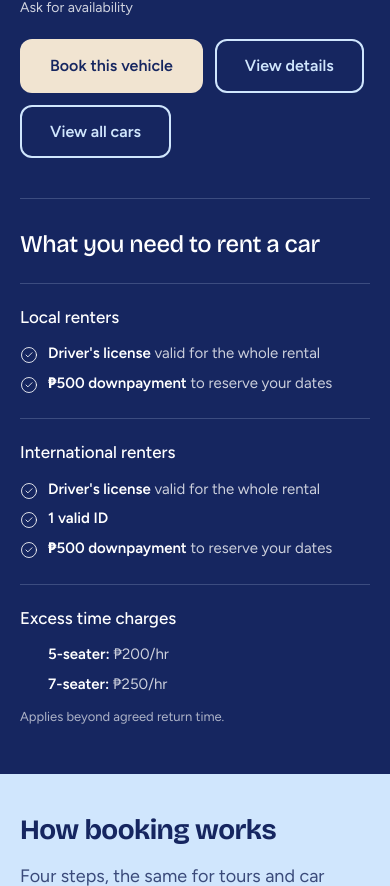
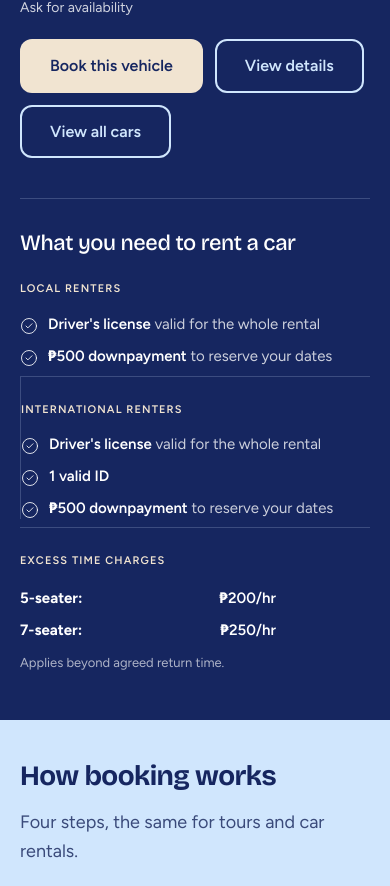
Before and after one commit to devpoohtah/Bless-CarRental, a FastAPI app: page / in a window 390 px wide. Shown: the part 4709-5595 px from the top of the page. Run offline with FastAPI, Linux system fonts and the light colour scheme.

Commit message:
minimal frontend enhancement, fixed web push notification.

```diff
--- a/app/core/security.py
+++ b/app/core/security.py
@@ -31,7 +31,7 @@ STRICT_CSP_TEMPLATE = (
     "style-src 'self' https://fonts.googleapis.com https://cdn.jsdelivr.net 'nonce-{nonce}'; "
     "font-src 'self' https://fonts.gstatic.com https://cdn.jsdelivr.net; "
     "img-src 'self' https: data: blob:; "
-    "connect-src 'self' https://cdn.jsdelivr.net https://challenges.cloudflare.com https://firestore.googleapis.com https://securetoken.googleapis.com https://identitytoolkit.googleapis.com; "
+    "connect-src 'self' https://cdn.jsdelivr.net https://challenges.cloudflare.com https://firestore.googleapis.com https://securetoken.googleapis.com https://identitytoolkit.googleapis.com https://firebaseinstallations.googleapis.com https://fcmregistrations.googleapis.com; "
     "frame-src https://challenges.cloudflare.com https://bless-rental.firebaseapp.com; "
     "base-uri 'self'; "
     "form-action 'self';"
--- a/app/static/customer/css/sections.css
+++ b/app/static/customer/css/sections.css
@@ -206,33 +206,50 @@
 
 /* Car rental requirements */
 .reqs { margin-top: 2.5rem; padding-top: 2rem; border-top: 1px solid var(--border-dark-muted); }
-.reqs h3 { font-size: 1.75rem; font-weight: 500; color: var(--text-on-dark); margin: 0 0 1.5rem; } /* 28px */
+.reqs h3 { font-size: 1.5rem; font-weight: 500; color: var(--text-on-dark); margin: 0 0 1.5rem; } /* 24px - slightly reduced */
 
-/* Each group: heading + its own grid - SAME grid for all */
-.reqs__group { margin-top: 1.75rem; padding-top: 1.25rem; border-top: 1px solid var(--border-dark-muted); } /* 28px between groups */
-.reqs__group:first-child { margin-top: 0; padding-top: 0; border-top: none; }
-.reqs__group h4 { margin: 0 0 0.75rem; font-size: 1.125rem; font-weight: 500; color: var(--text-on-dark); } /* 18px */
+/* Three-column layout */
+.reqs__columns {
+  display: grid;
+  grid-template-columns: repeat(3, 1fr);
+  gap: 0;
+  align-items: start;
+}
 
-/* Unified 3-column grid for ALL groups */
-.reqs__grid {
-  display: grid;
-  grid-template-columns: repeat(3, minmax(0, 1fr));
-  gap: 0.625rem 1.5rem; /* 10px row gap, 24px column gap */
-  align-items: start;
+/* Column dividers */
+.reqs__col {
+  padding: 0 1.5rem;
+}
+.reqs__col:not(:first-child) {
+  border-left: 1px solid rgba(208, 230, 253, 0.2); /* Powder Blue #D0E6FD @ 20% */
+}
+
+/* Column headings: uppercase, small, letter-spaced, Bone color */
+.reqs__col-title {
+  margin: 0 0 1rem;
+  font-size: 0.75rem; /* 12px */
+  font-weight: 600;
+  letter-spacing: 0.1em;
+  text-transform: uppercase;
+  color: #F1E4D1; /* Bone */
+}
+
+/* Lists inside columns */
+.reqs__list {
   margin: 0;
   padding: 0;
   list-style: none;
 }
-
-/* Items: icon + text on ONE LINE */
-.reqs__grid li {
+.reqs__list li {
   display: flex;
   align-items: flex-start;
-  gap: 0.625rem; /* 10px icon-text gap */
-  color: rgba(255,255,255,0.78); /* white @ 78% */
+  gap: 0.625rem; /* 10px */
+  color: rgba(255,255,255,0.78);
   font-size: 1rem; /* 16px */
   line-height: 1.45;
+  margin-bottom: 0.625rem;
 }
+.reqs__list li:last-child { margin-bottom: 0; }
 
 /* Check-circle icon: 18px, white, top-aligned, flex:none */
 .reqs__icon {
@@ -246,30 +263,91 @@
 }
 
 /* Bold parts: white, weight 600 */
-.reqs__grid strong {
+.reqs__list strong {
   color: var(--text-on-dark);
   font-weight: 600;
 }
 
-/* Excess time charges: empty icon placeholder for alignment */
-.reqs__icon[aria-hidden="true"] { visibility: hidden; }
+/* Excess time charges: price list */
+.reqs__prices {
+  margin: 0;
+  padding: 0;
+  max-width: 16rem; /* keep prices close to labels */
+}
+.reqs__prices div {
+  display: grid;
+  grid-template-columns: 1fr auto;
+  gap: 0.75rem 1rem;
+  align-items: baseline;
+  margin-bottom: 0.5rem;
+}
+.reqs__prices div:last-child { margin-bottom: 0; }
+.reqs__prices dt {
+  color: rgba(255,255,255,0.78);
+  font-size: 1rem;
+  line-height: 1.45;
+}
+.reqs__prices dd {
+  color: var(--text-on-dark);
+  font-size: 1rem;
+  font-weight: 600;
+  text-align: right;
+  white-space: nowrap;
+}
+.reqs__prices strong { color: var(--text-on-dark); }
 
 /* Note under Excess */
 .reqs__note {
   margin-top: 0.75rem; /* 12px */
   font-size: 0.875rem; /* 14px */
-  color: rgba(255,255,255,0.65); /* white @ 65% */
+  color: rgba(255,255,255,0.65);
   line-height: 1.4;
 }
 
-/* Responsive: under 768px (48em) -> 1 column, smaller text */
-@media (max-width: 47.99em) {
-  .reqs h3 { font-size: 1.5rem; } /* 24px */
-  .reqs__group h4 { font-size: 1.0625rem; } /* 17px */
-  .reqs__grid { grid-template-columns: 1fr; gap: 0.5rem 0; }
-  .reqs__group { margin-top: 1.5rem; }
-  .reqs__group:first-child { margin-top: 0; }
-  .reqs__grid li { font-size: 0.9375rem; } /* 15px */
+/* Responsive: 900px (56.25em) and below -> 2 columns, excess spans full width */
+@media (max-width: 56.25em) {
+  .reqs__columns {
+    grid-template-columns: repeat(2, 1fr);
+  }
+  .reqs__col:nth-child(3) {
+    grid-column: 1 / -1;
+    border-left: none;
+    border-top: 1px solid rgba(208, 230, 253, 0.2);
+    padding-top: 1.5rem;
+    padding-left: 0;
+    padding-right: 0;
+    margin-top: 0.5rem;
+  }
+  .reqs__col:not(:first-child):not(:nth-child(3)) {
+    border-left: 1px solid rgba(208, 230, 253, 0.2);
+  }
+}
+
+/* Responsive: 560px (35em) and below -> 1 column, top borders between groups */
+@media (max-width: 35em) {
+  .reqs h3 { font-size: 1.375rem; } /* 22px */
+  .reqs__columns {
+    grid-template-columns: 1fr;
+  }
+  .reqs__col {
+    border-left: none;
+    padding-left: 0;
+    padding-right: 0;
+  }
+  .reqs__col:not(:first-child) {
+    border-top: 1px solid rgba(208, 230, 253, 0.2);
+    padding-top: 1.5rem;
+    margin-top: 0.5rem;
+  }
+  .reqs__col:nth-child(3) {
+    border-top: 1px solid rgba(208, 230, 253, 0.2);
+    padding-top: 1.5rem;
+    margin-top: 0.5rem;
+  }
+  .reqs__col-title { font-size: 0.6875rem; } /* 11px */
+  .reqs__list li { font-size: 0.9375rem; } /* 15px */
+  .reqs__prices dt,
+  .reqs__prices dd { font-size: 0.9375rem; }
   .reqs__note { font-size: 0.8125rem; } /* 13px */
 }
 .why__actions { display: flex; flex-wrap: wrap; gap: 0.75rem; margin-top: 1.75rem; }
--- a/app/templates/customer/components/booking_fields.html
+++ b/app/templates/customer/components/booking_fields.html
@@ -38,14 +38,14 @@
     <div class="field field--wide">
       <div class="field__control">
         <input id="bk-license-front" name="license_file_front" type="file" accept="image/jpeg,image/png,image/webp" aria-describedby="bk-license-front-hint" required>
-        <label for="bk-license-front">Driver's license — front</label>
+        <label for="bk-license-front">Driver's license (Front)</label>
       </div>
       <p class="field__hint" id="bk-license-front-hint">Required. Clear photo of the front of your license (JPEG, PNG or WebP, up to 5 MB).</p>
     </div>
     <div class="field field--wide">
       <div class="field__control">
         <input id="bk-license-back" name="license_file_back" type="file" accept="image/jpeg,image/png,image/webp" aria-describedby="bk-license-back-hint" required>
-        <label for="bk-license-back">Driver's license — back</label>
+        <label for="bk-license-back">Driver's license (Back)</label>
       </div>
       <p class="field__hint" id="bk-license-back-hint">Required. Clear photo of the back of your license (JPEG, PNG or WebP, up to 5 MB). We use these only to verify you may drive and keep them private. We delete them 15 days after your booking is completed (right away if it is rejected or cancelled), and sooner if you ask us to. See our <a class="link" href="/privacy">Privacy Policy</a>.</p>
     </div>
--- a/app/templates/customer/sections/car_rental.html
+++ b/app/templates/customer/sections/car_rental.html
@@ -37,31 +37,33 @@
     <div id="requirements" class="reqs">
       <h3>What you need to rent a car</h3>
 
-      <div class="reqs__group">
-        <h4>Local renters</h4>
-        <ul class="reqs__grid">
+      <div class="reqs__columns">
+        <div class="reqs__col">
+          <h4 class="reqs__col-title">Local renters</h4>
+          <ul class="reqs__list">
             <li><span class="reqs__icon">{{ icon('circle-check', 'icon', 1.125) }}</span><span><strong>Driver's license</strong> valid for the whole rental</span></li>
             <li><span class="reqs__icon">{{ icon('circle-check', 'icon', 1.125) }}</span><span><strong>₱500 downpayment</strong> to reserve your dates</span></li>
           </ul>
         </div>
 
-      <div class="reqs__group">
-        <h4>International renters</h4>
-        <ul class="reqs__grid">
+        <div class="reqs__col">
+          <h4 class="reqs__col-title">International renters</h4>
+          <ul class="reqs__list">
             <li><span class="reqs__icon">{{ icon('circle-check', 'icon', 1.125) }}</span><span><strong>Driver's license</strong> valid for the whole rental</span></li>
             <li><span class="reqs__icon">{{ icon('circle-check', 'icon', 1.125) }}</span><span><strong>1 valid ID</strong></span></li>
             <li><span class="reqs__icon">{{ icon('circle-check', 'icon', 1.125) }}</span><span><strong>₱500 downpayment</strong> to reserve your dates</span></li>
           </ul>
         </div>
 
-      <div class="reqs__group">
-        <h4>Excess time charges</h4>
-        <ul class="reqs__grid">
-          <li><span class="reqs__icon" aria-hidden="true"></span><span><strong>5-seater:</strong> ₱200/hr</span></li>
-          <li><span class="reqs__icon" aria-hidden="true"></span><span><strong>7-seater:</strong> ₱250/hr</span></li>
-        </ul>
+        <div class="reqs__col">
+          <h4 class="reqs__col-title">Excess time charges</h4>
+          <dl class="reqs__prices">
+            <div><dt><strong>5-seater:</strong></dt><dd>₱200/hr</dd></div>
+            <div><dt><strong>7-seater:</strong></dt><dd>₱250/hr</dd></div>
+          </dl>
           <p class="reqs__note">Applies beyond agreed return time.</p>
         </div>
       </div>
     </div>
+  </div>
 </section>
--- a/app/templates/customer/sections/hero.html
+++ b/app/templates/customer/sections/hero.html
@@ -22,7 +22,7 @@
       <a class="btn btn--action btn--lg" href="#tours">Explore Tours</a>
       <a class="btn btn--action btn--lg" href="#car-rental">Explore Car Rentals</a>
     </div>
-    <p class="hero__place">{{ icon('map-pin', 'icon icon--sm icon--cyan') }}Based in {{ site.location }}</p>
+    <p class="hero__place">{{ icon('map-pin', 'icon icon--sm icon--cyan') }}Based in {{ site.location }}  •  No login required</p>
   </div>
   {% if hero_slides|length > 1 %}
   {# Hidden until main.js runs: the controls do nothing without it. #}
```
Also changed, not shown: tests/test_push.py (+2 -2 lines), 6 other files. Lines whose indentation alone changed are shown as unchanged.
